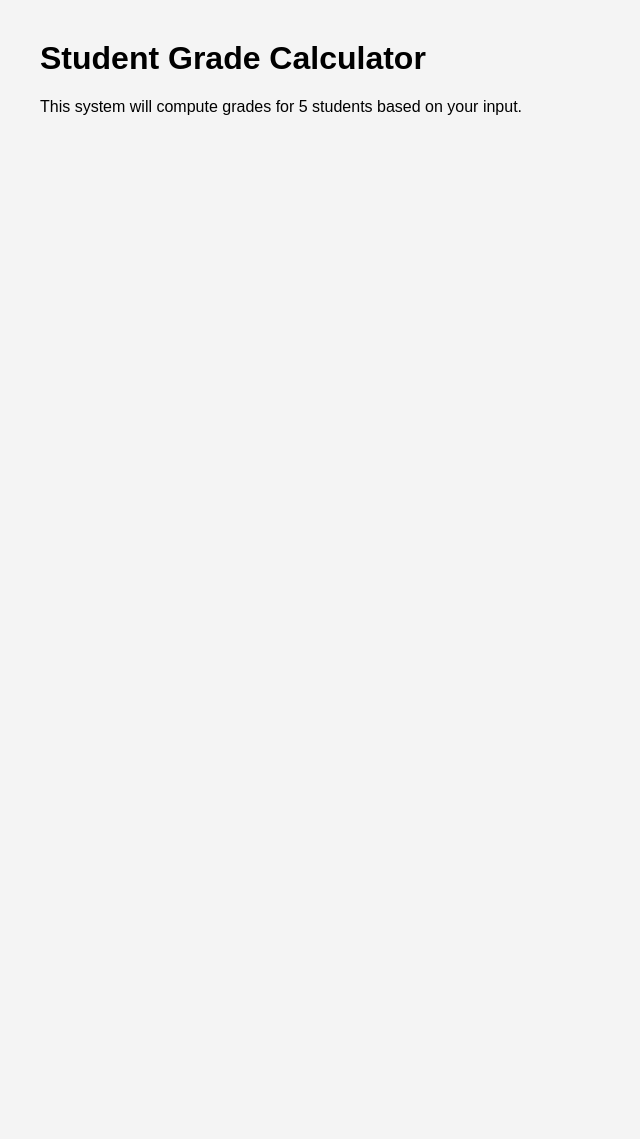
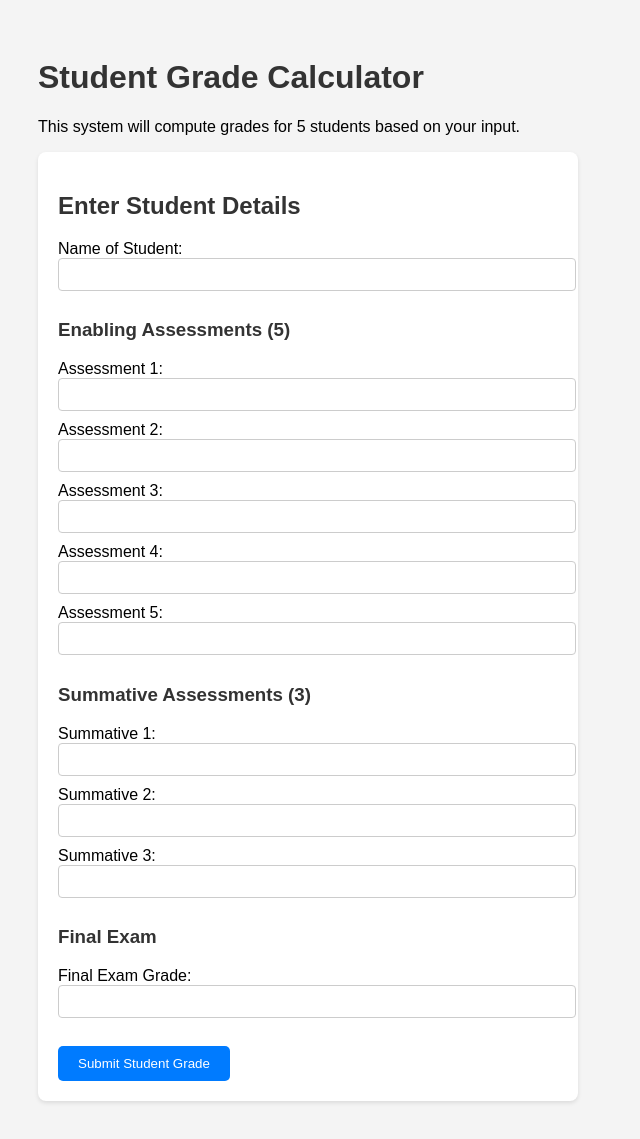
Before and after one commit to ChedIz/School-Grade-Calculator, a PHP site: page / in a window 1280 px wide. Shown: the whole page, without its empty margins (0-640 px from the left). Before the commit the page ends 115 px from the top, so only its background shows below. Run offline with PHP 8.4, Linux system fonts and the light colour scheme.

Commit message:
Added HTML form and CSS layout

```diff
--- a/index.php
+++ b/index.php
@@ -9,7 +9,32 @@
     <h1>Student Grade Calculator</h1>
     <p>This system will compute grades for 5 students based on your input.</p>
     <form action="students.php" method="post">
+       <h2>Enter Student Details</h2>
 
+    <label for="name">Name of Student:</label>
+    <input type="text" name="name" required><br>
+
+    <h3>Enabling Assessments (5)</h3>
+    <?php
+    for ($i = 1; $i <= 5; $i++) {
+        echo "<label>Assessment $i:</label>";
+        echo "<input type='number' name='enabling[]' min='0' max='100' required><br>";
+    }
+    ?>
+
+    <h3>Summative Assessments (3)</h3>
+    <?php
+    for ($i = 1; $i <= 3; $i++) {
+        echo "<label>Summative $i:</label>";
+        echo "<input type='number' name='summative[]' min='0' max='100' required><br>";
+    }
+    ?>
+
+    <h3>Final Exam</h3>
+    <label for="final_exam">Final Exam Grade:</label>
+    <input type="number" name="final_exam" min="0" max="100" required><br><br>
+
+    <input type="submit" value="Submit Student Grade">
     </form>
 </body>
 </html>
--- a/style.css
+++ b/style.css
@@ -1,7 +1,39 @@
-
 body {
     font-family: Arial, sans-serif;
-    margin: 40px;
-    padding: 0;
     background-color: #f4f4f4;
+    padding: 30px;
 }
+
+h1, h2, h3 {
+    color: #333;
+}
+
+form {
+    background-color: #fff;
+    padding: 20px;
+    border-radius: 8px;
+    box-shadow: 0 2px 4px rgba(0,0,0,0.1);
+    max-width: 500px;
+}
+
+input[type="text"],
+input[type="number"] {
+    width: 100%;
+    padding: 8px;
+    margin-bottom: 10px;
+    border: 1px solid #ccc;
+    border-radius: 4px;
+}
+
+input[type="submit"] {
+    background-color: #007bff;
+    color: white;
+    padding: 10px 20px;
+    border: none;
+    border-radius: 5px;
+    cursor: pointer;
+}
+
+input[type="submit"]:hover {
+    background-color: #0056b3;
+}
```
